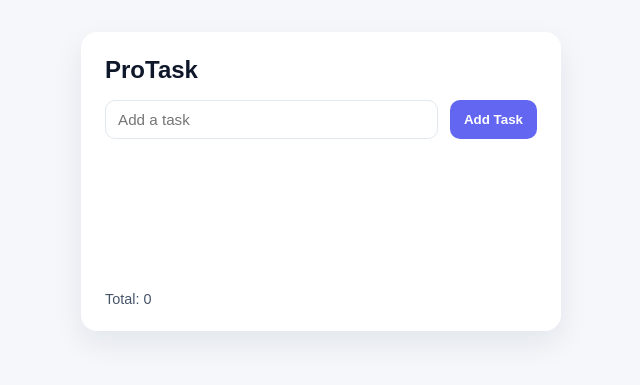
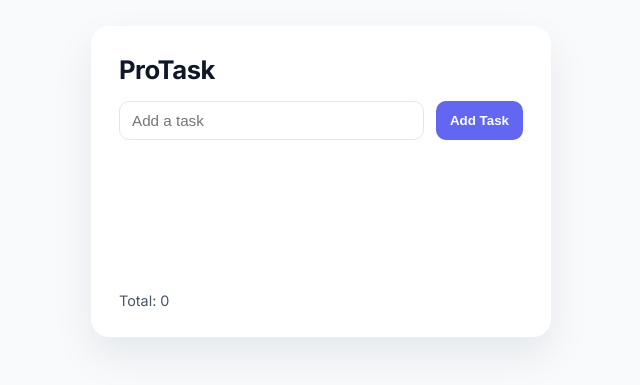
Before and after one commit to thepramanjain/ProTask, a plain HTML site: page index.html in a window 1280 px wide. Shown: the part 219-604 px from the top of the page, without its empty margins (319-959 px from the left). Drawn offline with Linux system fonts and the light colour scheme.

Commit message:
ui: add base layout and typography

```diff
--- a/index.html
+++ b/index.html
@@ -3,7 +3,8 @@
 <head>
     <meta charset="UTF-8">
     <meta name="viewport" content="width=device-width, initial-scale=1.0">
-    <title>ProTask | To-Do List</title>
+    <title>ProTask | Premium To-Do List</title>
+    <link href="https://fonts.googleapis.com/css2?family=Inter:wght@400;500;600;700&display=swap" rel="stylesheet">
     <link rel="stylesheet" href="style.css">
 </head>
 <body>
--- a/style.css
+++ b/style.css
@@ -1,3 +1,14 @@
+:root {
+    --primary: #6366F1;
+    --bg: #F8FAFC;
+    --text: #0F172A;
+    --muted: #64748B;
+    --radius: 18px;
+    --space-2: 12px;
+    --space-3: 16px;
+    --space-4: 24px;
+}
+
 * {
     margin: 0;
     padding: 0;
@@ -5,31 +16,32 @@
 }
 
 body {
-    font-family: Arial, sans-serif;
-    background: #F5F7FB;
-    color: #0F172A;
+    font-family: 'Inter', system-ui, -apple-system, sans-serif;
+    background: var(--bg);
+    color: var(--text);
     min-height: 100vh;
     display: flex;
     align-items: center;
     justify-content: center;
-    padding: 24px;
+    padding: var(--space-4);
 }
 
 .app-container {
     width: 100%;
-    max-width: 480px;
+    max-width: 460px;
     background: #FFFFFF;
-    border-radius: 16px;
-    padding: 24px;
-    box-shadow: 0 12px 30px rgba(15, 23, 42, 0.08);
+    border-radius: var(--radius);
+    padding: 28px;
+    box-shadow: 0 18px 40px rgba(15, 23, 42, 0.08);
     display: flex;
     flex-direction: column;
-    gap: 16px;
+    gap: var(--space-3);
 }
 
 .app-header h1 {
-    font-size: 1.5rem;
+    font-size: 1.6rem;
     font-weight: 700;
+    letter-spacing: -0.5px;
 }
 
 .input-section {
```
